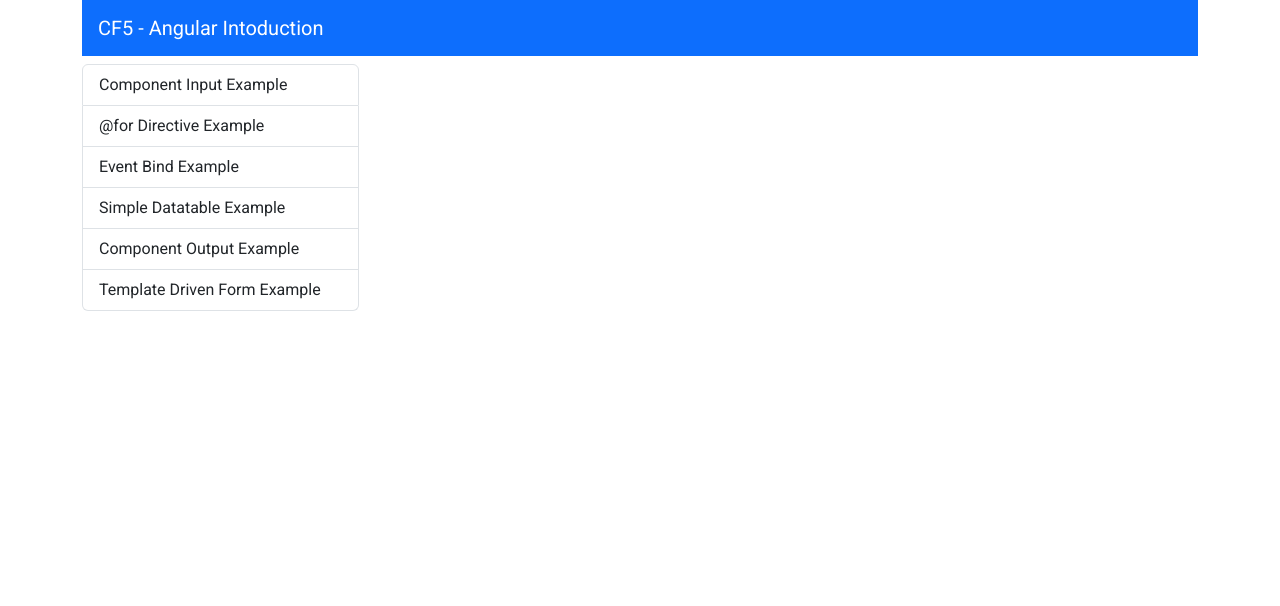
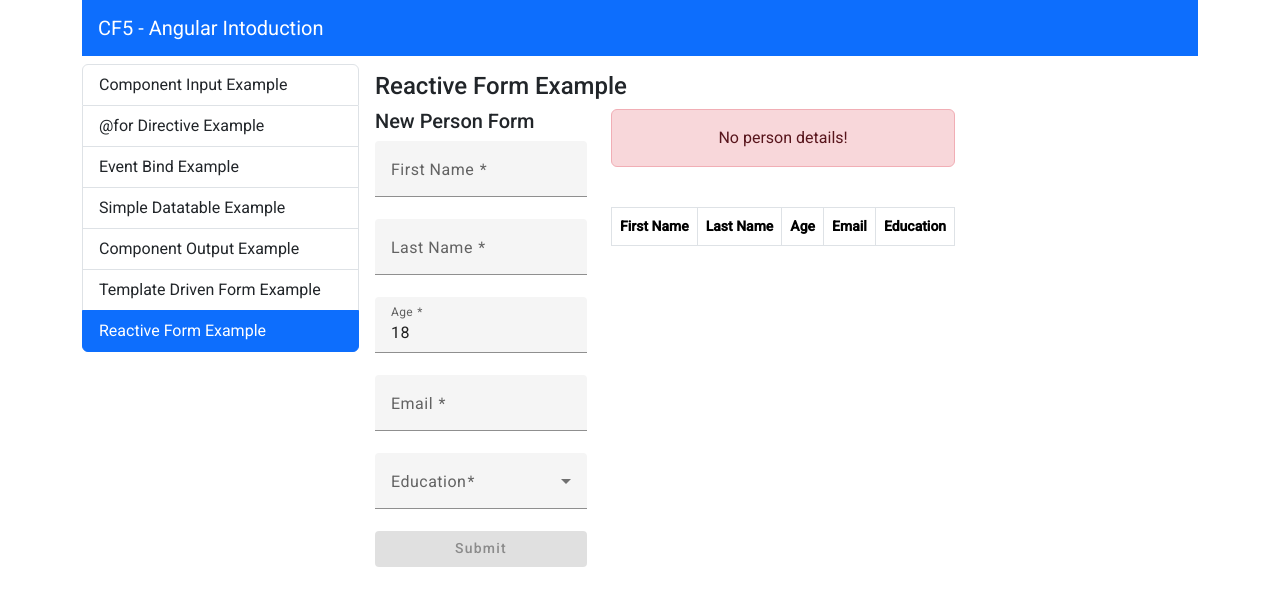
Before and after one commit to Nikiforos88/angular-introduction, an Angular app: page /reactive-form-example in a window 1280 px wide. Before the commit this address led to /. Shown: the top 606 px of the page. Built offline with nearby package versions, Linux system fonts and the light colour scheme.

Commit message:
reactive forms

```diff
--- a/src/app/app.routes.ts
+++ b/src/app/app.routes.ts
@@ -6,6 +6,7 @@
 import { SimpleDatatableExampleComponent } from './components/simple-datatable-example/simple-datatable-example.component';
 import { ComponentOutputExampleComponent } from './components/component-output-example/component-output-example.component';
 import { TemplateDrivenFormExampleComponent } from './components/template-driven-form-example/template-driven-form-example.component';
+import { ReactiveFormExampleComponent } from './components/reactive-form-example/reactive-form-example.component';
 
 export const routes: Routes = [
     {path: 'event-bind-example', component:EventBindExampleComponent},
@@ -14,5 +15,6 @@
     {path: 'simple-datatable-example', component:SimpleDatatableExampleComponent},
     {path: 'component-output-example', component: ComponentOutputExampleComponent},
     {path: 'template-driven-form-example', component: TemplateDrivenFormExampleComponent},
+    {path: 'reactive-form-example', component: ReactiveFormExampleComponent},
     {path: '', component: WelcomeComponent}
 ];
--- /dev/null
+++ b/src/app/components/eperson-reactive-form/eperson-reactive-form.component.html
@@ -0,0 +1,79 @@
+<div class="d-flex flex-column">
+    <h5>New Person Form</h5>
+
+    <form [formGroup]="form" class="d-flex flex-column">
+        <mat-form-field>
+            <mat-label>
+                First Name
+            </mat-label>
+            <input
+                matInput
+                type="text"
+                formControlName="givenName"
+            />
+            @if(form.get("givenName").invalid && form.get("givenName").touched ) {
+                <mat-error> First Name is required</mat-error>
+            }
+        </mat-form-field>
+        <mat-form-field>
+            <mat-label>
+                Last Name
+            </mat-label>
+            <input
+                matInput
+                type="text"
+                formControlName="surName"
+            />
+            @if(form.get("surName").invalid && form.get("surName").touched ) {
+                <mat-error> Last Name is required</mat-error>
+            }
+        </mat-form-field>
+        <mat-form-field>
+            <mat-label>
+                Age
+            </mat-label>
+            <input
+                matInput
+                type="text"
+                formControlName="age"
+            />
+            @if(form.get("age").invalid && form.get("age").touched ) {
+                <mat-error> Age is missing or invalid</mat-error>
+            }
+        </mat-form-field>
+        <mat-form-field>
+            <mat-label>
+                Email
+            </mat-label>
+            <input
+                matInput
+                type="text"
+                formControlName="email"
+            />
+            @if(form.get("email").invalid && form.get("email").touched ) {
+                <mat-error> Email is missing or required</mat-error>
+            }
+        </mat-form-field>
+        <mat-form-field>
+            <mat-label>Education</mat-label>
+            <mat-select type="text" formControlName="education">
+              <mat-option value="Some college, no degree"
+                >Some college, no degree</mat-option
+              >
+              <mat-option value="Master’s degree">Master’s degree</mat-option>
+              <mat-option value="Bachelor’s degree">Bachelor’s degree</mat-option>
+              <mat-option value="Associate’s degree">Associate’s degree</mat-option>
+              <mat-option value="High school diploma or equivalent"
+                >High school diploma or equivalent</mat-option
+              >
+              <mat-option value="No formal education">No formal education</mat-option>
+            </mat-select>
+          </mat-form-field>
+    </form>
+    <button
+    mat-flat-button
+    color="primary"
+    [disabled]="form.invalid"
+    (click)="onSubmit(form.value)"
+    >Submit</button>
+</div>
--- /dev/null
+++ b/src/app/components/eperson-reactive-form/eperson-reactive-form.component.ts
@@ -0,0 +1,31 @@
+import { Component, EventEmitter, Output } from '@angular/core';
+import { MatFormFieldModule } from '@angular/material/form-field';
+import { MatInputModule } from '@angular/material/input';
+import { MatSelectModule} from '@angular/material/select';
+import { MatButtonModule} from '@angular/material/button';
+import { FormControl, FormGroup, ReactiveFormsModule, Validators } from '@angular/forms';
+import { EPerson } from 'src/app/shared/interfaces/person';
+
+@Component({
+  selector: 'app-eperson-reactive-form',
+  standalone: true,
+  imports: [MatFormFieldModule, MatButtonModule, MatSelectModule, MatInputModule, ReactiveFormsModule],
+  templateUrl: './eperson-reactive-form.component.html',
+  styleUrl: './eperson-reactive-form.component.css'
+})
+export class EpersonReactiveFormComponent {
+  @Output() person = new EventEmitter<EPerson>();
+
+  form = new FormGroup({
+    givenName: new FormControl('', Validators.required),
+    surName: new FormControl('', Validators.required),
+    age: new FormControl(18, [Validators.required, Validators.pattern('^[0-9]*$'), Validators.min(18), Validators.max(100)]),
+    email: new FormControl('', [Validators.required, Validators.email]),
+    education: new FormControl('', Validators.required)
+  })
+
+  onSubmit(value: any) {
+    this.person.emit(value as EPerson);
+    this.form.reset();
+  }
+}
--- a/src/app/components/list-group-menu/list-group-menu.component.ts
+++ b/src/app/components/list-group-menu/list-group-menu.component.ts
@@ -16,6 +16,7 @@
     {text: "Event Bind Example", routerLink: "event-bind-example"},
     {text: "Simple Datatable Example", routerLink: "simple-datatable-example"},
     {text: "Component Output Example", routerLink: "component-output-example"},
-    {text: "Template Driven Form Example", routerLink: "template-driven-form-example"}
+    {text: "Template Driven Form Example", routerLink: "template-driven-form-example"},
+    {text: "Reactive Form Example", routerLink: "reactive-form-example"}
   ];
 }
--- /dev/null
+++ b/src/app/components/reactive-form-example/reactive-form-example.component.html
@@ -0,0 +1,9 @@
+<h4>Reactive Form Example</h4>
+
+<div class="d-flex gap-4">
+    <app-eperson-reactive-form (person)="onPerson($event)"></app-eperson-reactive-form>
+    <div class="d-flex flex-column gap-4">
+        <app-person-table [person]="currentPerson"></app-person-table>
+        <app-simple-datatable [data]="persons"></app-simple-datatable>
+    </div>
+</div>
--- /dev/null
+++ b/src/app/components/reactive-form-example/reactive-form-example.component.ts
@@ -0,0 +1,22 @@
+import { Component } from '@angular/core';
+import { EpersonReactiveFormComponent } from '../eperson-reactive-form/eperson-reactive-form.component';
+import { EPerson } from 'src/app/shared/interfaces/person';
+import { PersonTableComponent } from '../person-table/person-table.component';
+import { SimpleDatatableComponent } from '../simple-datatable/simple-datatable.component';
+
+@Component({
+  selector: 'app-reactive-form-example',
+  standalone: true,
+  imports: [EpersonReactiveFormComponent, PersonTableComponent, SimpleDatatableComponent],
+  templateUrl: './reactive-form-example.component.html',
+  styleUrl: './reactive-form-example.component.css'
+})
+export class ReactiveFormExampleComponent {
+  currentPerson: EPerson
+  persons: EPerson[] = [];
+
+  onPerson(person: EPerson) {
+    this.currentPerson = person;
+    this.persons.push(person);
+  }
+}
```
Also changed, not shown: src/app/components/eperson-reactive-form/eperson-reactive-form.component.css (added), src/app/components/reactive-form-example/reactive-form-example.component.css (added), 1 other file (tests, documents, lock files or other folders).
